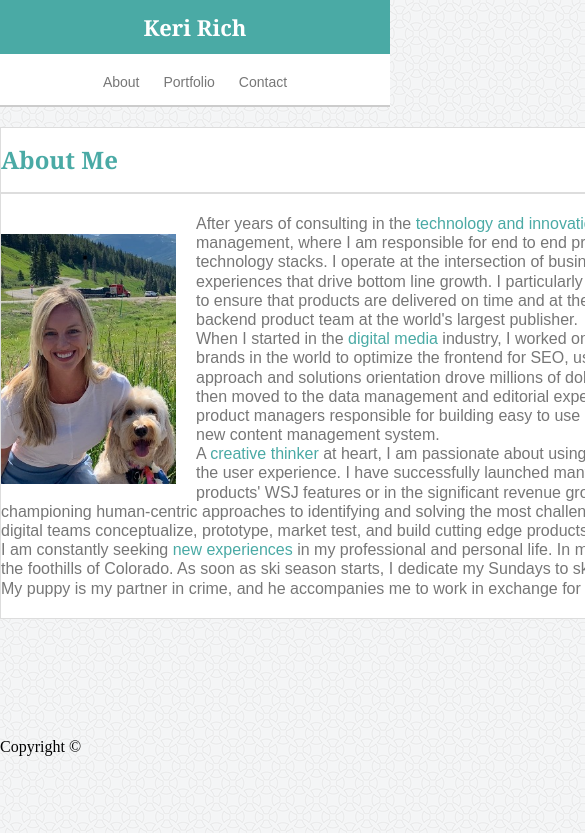
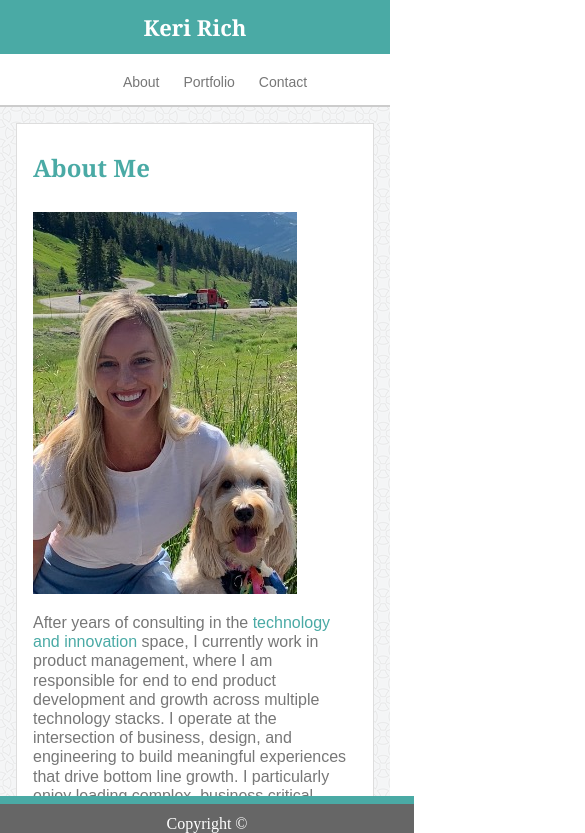
Before and after one commit to krich2013/Responsive-Portfolio, a plain HTML site: page index.html in a window 390 px wide. Shown: the top 833 px of the page, 585 px wide, since content can reach past the window. Drawn offline with Linux system fonts and the light colour scheme.

Commit message:
Making the nav and content responsive

```diff
--- a/Assets/CSS/style.css
+++ b/Assets/CSS/style.css
@@ -1,61 +1,39 @@
-/* Media Queries */
-@media only screen and (max-width: 640px) {
-    .Heading-Box {
-        width: 100%;
-        font-size: 16px;
-        text-align: center;
-    }
 
-    .navBar {
-        width: 100%;
-        text-align: center;
-    }
 
-    header {
-        height: 105px;
-    }
-}
-
-/* Nav Styles */
-header {
-    background: white;
+/* Global Nav Styles */
+.Nav-Header {
     border-bottom-style: solid;
     border-width: 2px;
     border-color: #cccccc;
     position: relative;
     overflow: auto;
-}
-
-.FullNav {
-    max-width: 960px;
-    margin: auto;
+    width: 100%;
+    background-color: white;
+    margin-bottom: 1rem;
 }
 
 .NavBar {
-    background: white;
+    width: 100%;
+    text-align: center;
     padding: 20px;
     color: #666666;
     height: auto;
     text-align: center;
 }
 
+.Heading-Box {
+    text-align: center;
+    max-width: 150px;
+}
 
 
-section {
-    margin-top: 20px;
-    margin-bottom: 20px;
-    padding-bottom: 20px;
+.FullNav {
+    max-width: 960px;
     margin-left: auto;
     margin-right: auto;
-    margin-bottom: 120px;
-    overflow: auto;
-    clear: both;
-    width: 960px;
-    background: white;
-    border-style: solid;
-    border-width: thin;
-    border-color: #dddddd;
 }
+
+
 
 /* Text styles */
 h1 {
@@ -98,12 +76,27 @@ h2 {
     font-size: 20px;
 }
 
+/* Body styles */
+.Section-Content {
+    overflow: auto;
+    clear: both;
+    max-width: 960px;
+    background: white;
+    border-style: solid;
+    border-width: thin;
+    border-color: #dddddd;
+    margin-top: 1rem;
+    padding: 1rem;
+    margin: auto;
+}
+
 .Section-Heading {
     font-family: Georgia, 'Times New Roman', Times, serif;
     font-weight: bold;
     color: #4aaaa5;
     font-size: 24px;
-    margin-top: 20px;
+    margin-top: 1rem;
+    margin-bottom: 2rem;
 }
 
 .Section-Border {
@@ -114,62 +107,20 @@ h2 {
 }
 
 /* Footer styles */
-.footer {
+.Footer {
     clear: both;
-    background:#666666;
-    padding: 15px;
+    background-color:#666666;
+    padding: 0.75rem;
     border-top-style: solid;
     border-width: 8px;
     width: 100%;
     border-color: #4aaaa5;
     position: fixed;
     bottom: 0px;
-    height: 5%;
+    height: 1rem;
+    text-align: center;
+    color: white;
 }
-
-/* Global styles */
-h5 {
-    font-family: Georgia, 'Times New Roman', Times, serif;
-    font-weight: none;
-}
-
-#Name {
-    padding: 20px;
-    width: 100%;
-    float: left;
-    position: absolute;
-    bottom: 0px;
-    font-size: 28px;
-    color: white;
-    font-family: Georgia, 'Times New Roman', Times, serif;
-    background:#4aaaa5;
-    font-weight: bold;
-    z-index: 3;
-}
-
-#Section-Heading {
-    padding-bottom: 20px;
-    margin: 20px;
-    border-bottom-style: solid;
-    border-color: #cccccc;
-    border-width: thin;
-    font-family: Georgia, 'Times New Roman', Times, serif;
-    font-size: 24px;
-}
-
-/* About me styles */
-#About-Me-Image {
-    padding-right: 20px;
-    margin-top: 20px;
-    float: left;
-}
-
-#Body-Text {
-    height: 100%;
-    padding-right: 20px;
-    margin-top: 20px;
-}
-
 
 #Footer-Text {
     color: white;
@@ -179,6 +130,19 @@ h5 {
     bottom: 5px;
     left: 50%;
     font-family: Arial, Helvetica, sans-serif;
+}
+
+/* Global styles */
+h5 {
+    font-family: Georgia, 'Times New Roman', Times, serif;
+    font-weight: none;
+}
+
+/* About me styles */
+.About-Me-Image {
+    float: left;
+    margin-bottom: 1rem;
+    margin-right: 1rem;
 }
 
 /* Portfolio styles */
@@ -236,11 +200,37 @@ h5 {
     height: 300px;
 }
 
-.text-decoration {
-    color: #4aaaa5;
-    font-weight: bold;
+@media screen and (max-width: 768px)  {
+
 }
 
-.col-md-4 {
-    width: 100%;
+/* Small Screen Size Media Queries */
+@media screen and (max-width: 640px) {
+    .Heading-Box {
+        max-width: 640px;
+        width: 100%;
+        font-size: 16px;
+    }
+
+    .navBar {
+        width: 100%;
+        text-align: center;
+    }
+
+    .Nav-Header {
+        height: 105px;
+    }
+
+    .Section-Content {
+        margin: 1rem;
+        margin-bottom: 5rem;
+    }
+
+    .About-Me-Image {
+        width: 100%;
+    }
+
+    .Body-Text {
+        width: 100%;
+    }
 }
--- a/index.html
+++ b/index.html
@@ -9,9 +9,9 @@
     <link rel = "stylesheet" href = "Assets/CSS/style.css" />
 </head>
 <body background="Assets/Images/backgroundimage.png">
-    <header>
+    <div class="Nav-Header">
         <div class="FullNav">
-            <div class="Heading-Box">
+            <div class="Heading-Box Heading-Box-md Heading-Box-lg">
                 <h1>Keri Rich</h1>
             </div>
             <div class="NavBar">
@@ -20,33 +20,23 @@
                 <a href="contact.html">Contact</a>
             </div>
         </div>
-    </header>
+    </div>
 
-    <section>
-        <div class="container">
-            <div class="row">
-                <div class="col-sm-12">
+    <div class="Section-Content">
         <div class="Section-Heading">About Me</div>
-                    <div class = "Section-Border"></div>
+        <div class="About-Me-Image">
+            <img src="Assets/Images/Portfoliopic.jpeg" alt="Keri and her dog">
         </div>
-            </div>
-            <div class="row">
-                <div class="col-sm-12">
-                    <div id="About-Me-Image">
-                        <img id="Bio-Image" src="Assets/Images/Portfoliopic.jpeg" alt="Keri and her dog" height="250" width="175">
-                    </div>
-                    <div id="Body-Text">
+        <div class="Body-Text">
             <p>After years of consulting in the <span style="color: #4aaaa5"> technology and innovation</span> space, I currently work in product management, where I am responsible for end to end product development and growth across multiple technology stacks.  I operate at the intersection of business, design, and engineering to build meaningful experiences that drive bottom line growth.  I particularly enjoy leading complex, business critical products to ensure that products are delivered on time and at the highest quality. My current role is leading the backend product team at the world's largest publisher.</p>
-
+            <br/>
             <p>When I started in the <span style="color: #4aaaa5"> digital media</span> industry, I worked on the frontend team, across some of the top brands in the world to optimize the frontend for SEO, user experience, and revenue.  My data driven approach and solutions orientation drove millions of dollars in incremental revenue for the organization.  I then moved to the data management and editorial experience team, where I run a team of multiple product managers responsible for building easy to use edit tools and migrating normalized data into the new content management system. </p>
-
+            <br/>
             <p>A <span style="color: #4aaaa5">creative thinker</span> at heart, I am passionate about using technology and innovation to positively impact the user experience.  I have successfully launched many products, evidence of which can be found in my products' WSJ features or in the significant revenue growth my products have generated. By championing human-centric approaches to identifying and solving the most challenging technology problems, I have helped many digital teams conceptualize, prototype, market test, and build cutting edge products. </p>
-
+            <br/>
             <p>I am constantly seeking <span style="color: #4aaaa5"> new experiences</span> in my professional and personal life.  In my free time, I can be found running a new trail in the foothills of Colorado.  As soon as ski season starts, I dedicate my Sundays to skiing new trails all around the Colorado mountains.  My puppy is my partner in crime, and he accompanies me to work in exchange for fetch time at the park. </p>
         </div>
     </div>
-        </div>
-    </section>
 
     <footer>
         <div class="Footer">
```
Lines whose indentation alone changed are shown as unchanged.
